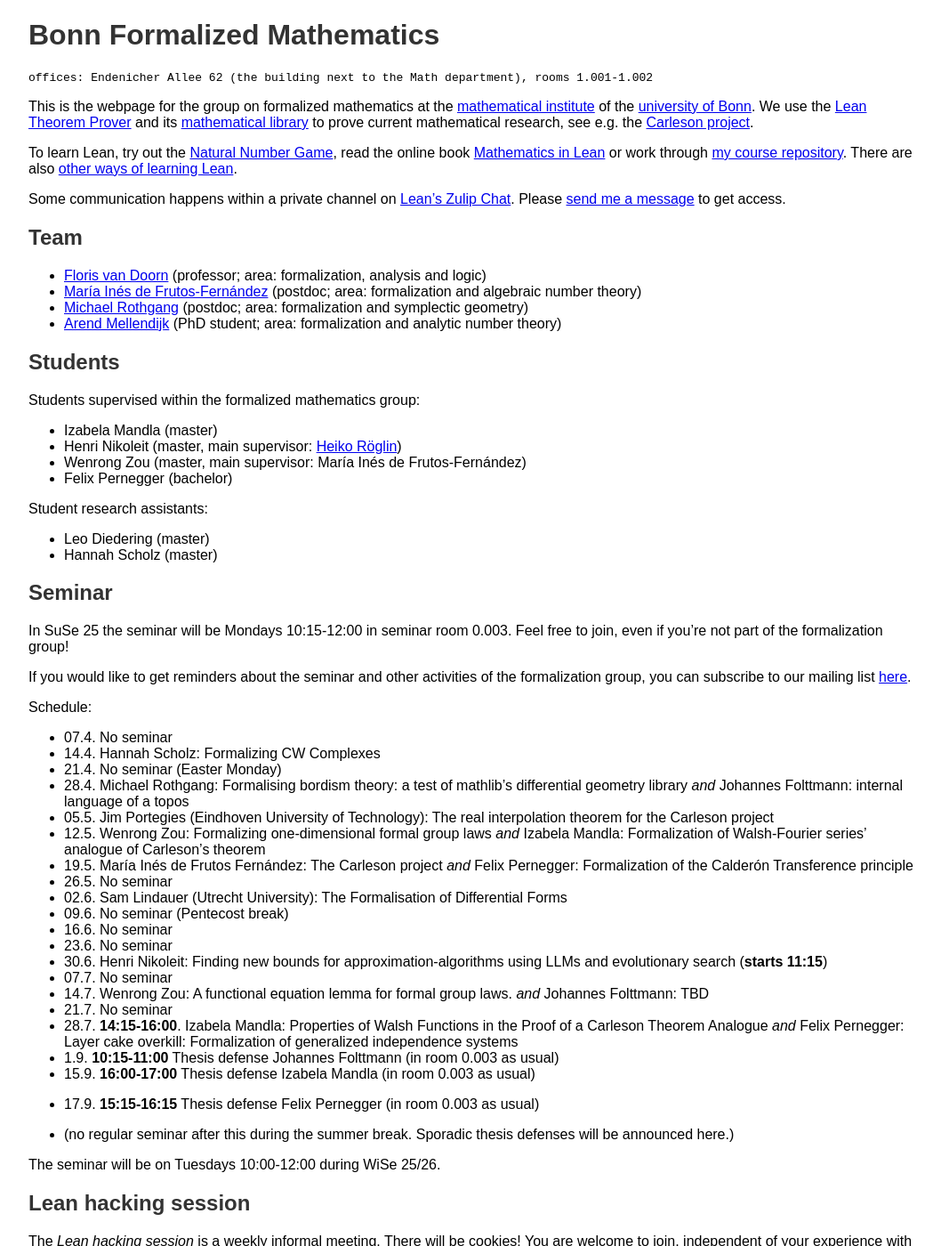
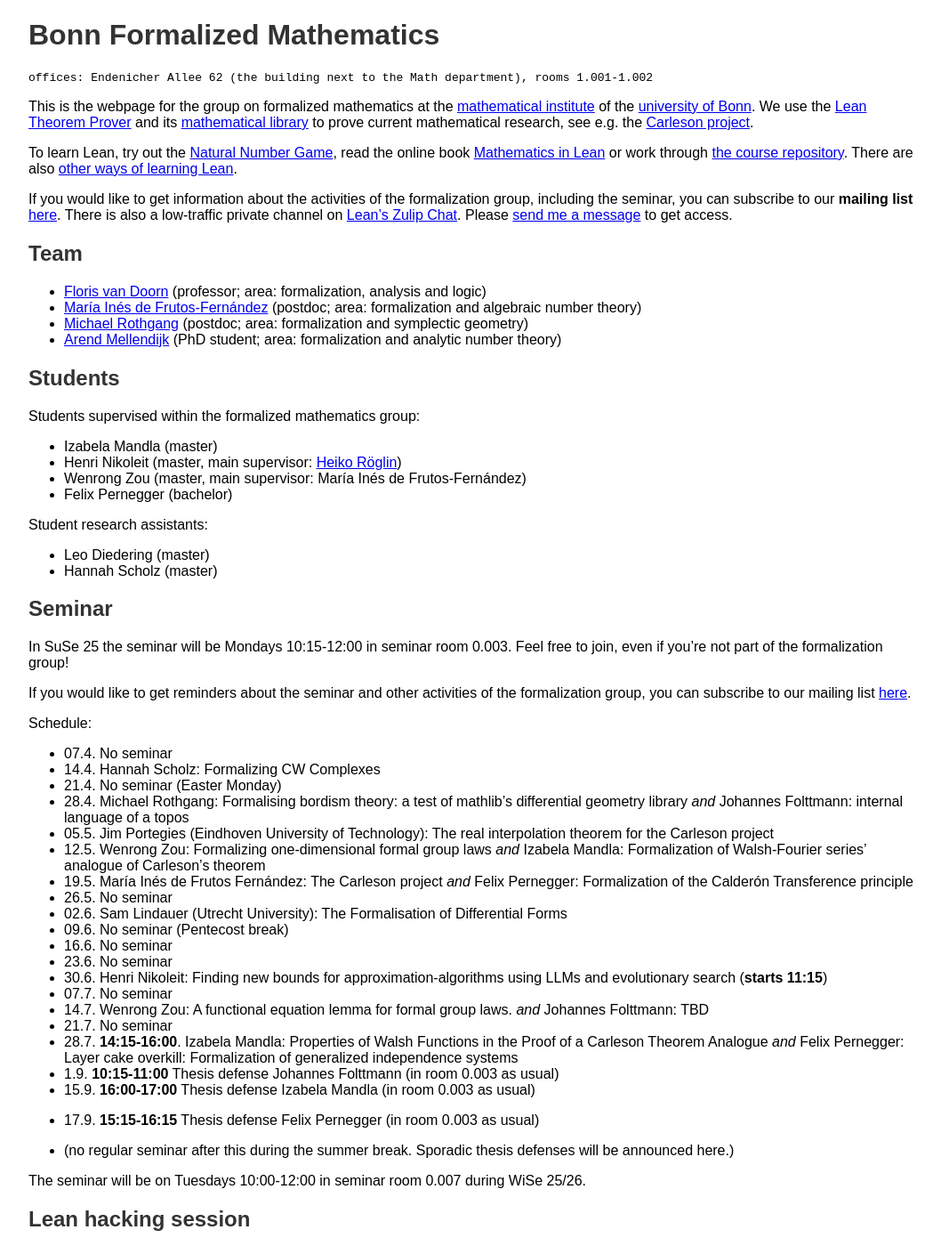
Before and after one commit to fpvandoorn/fpvandoorn.github.io, a Jekyll site: the page built from formalized-mathematics.md, in a window 1280 px wide and 1400 px high. Shown: the whole window at 89% size, without its empty margins (108-1166 px from the left). Built offline with Jekyll 4.4.1, drawn with Linux system fonts in a browser that asks for light colours; our own code applies the rules of GitHub Pages for plain Markdown files; some of the changed text lies outside the part shown.

Commit message:
mention mailing list in intro, and some other changes

```diff
--- a/formalized-mathematics.md
+++ b/formalized-mathematics.md
@@ -9,9 +9,10 @@ offices: Endenicher Allee 62 (the building next to the Math department), rooms 1
 
 This is the webpage for the group on formalized mathematics at the [mathematical institute](https://www.math.uni-bonn.de/) of the [university of Bonn](https://www.uni-bonn.de). We use the [Lean Theorem Prover](https://lean-lang.org/) and its [mathematical library](https://leanprover-community.github.io/) to prove current mathematical research, see e.g. the [Carleson project](https://florisvandoorn.com/carleson/).
 
-To learn Lean, try out the [Natural Number Game](https://adam.math.hhu.de/#/g/hhu-adam/NNG4), read the online book [Mathematics in Lean](https://leanprover-community.github.io/mathematics_in_lean/) or work through [my course repository](https://github.com/fpvandoorn/LeanCourse24/). There are also [other ways of learning Lean](https://leanprover-community.github.io/learn.html).
+To learn Lean, try out the [Natural Number Game](https://adam.math.hhu.de/#/g/hhu-adam/NNG4), read the online book [Mathematics in Lean](https://leanprover-community.github.io/mathematics_in_lean/) or work through [the course repository](https://github.com/fpvandoorn/LeanCourse24/). There are also [other ways of learning Lean](https://leanprover-community.github.io/learn.html).
 
-Some communication happens within a private channel on [Lean's Zulip Chat](https://leanprover.zulipchat.com). Please [send me a message](https://leanprover.zulipchat.com/#narrow/dm/111080-Floris-van-Doorn) to get access.
+If you would like to get information about the activities of the formalization group, including the seminar, you can subscribe to our **mailing list** [here](https://listen.uni-bonn.de/wws/info/formal-math).
+There is also a low-traffic private channel on [Lean's Zulip Chat](https://leanprover.zulipchat.com). Please [send me a message](https://leanprover.zulipchat.com/#narrow/dm/111080-Floris-van-Doorn) to get access.
 
 ## Team
 
@@ -68,7 +69,7 @@ Schedule:
 
 * (no regular seminar after this during the summer break. Sporadic thesis defenses will be announced here.)
 
-The seminar will be on Tuesdays 10:00-12:00 during WiSe 25/26.
+The seminar will be on Tuesdays 10:00-12:00 in seminar room 0.007 during WiSe 25/26.
 
 ## Lean hacking session
 
@@ -78,7 +79,7 @@ Hacking sessions will resume at the start of WiSe 25/26.
 
 ## Courses
 
-<!-- * WiSe 25/26: Formalisierte Mathematik in Lean (Tue 16-18, Thu 10-12) -->
+* WiSe 25/26: Formalized Mathematics in Lean (lectures: Tue 16-18 and Thu 10-12, exercises Mo 8-12)
 * SuSe 25: The Logic of Proof Assistants (Thu 10-12 in room 0.011). See eCampus for more information.
 * WiSe 24/25: [Formalized Mathematics in Lean](https://github.com/fpvandoorn/LeanCourse24/)
 * SuSe 24: [Collaborative Formalization in Analysis](https://github.com/fpvandoorn/BonnAnalysis/)
```
